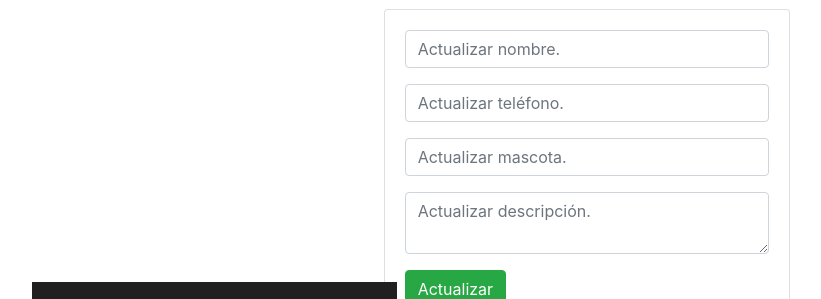
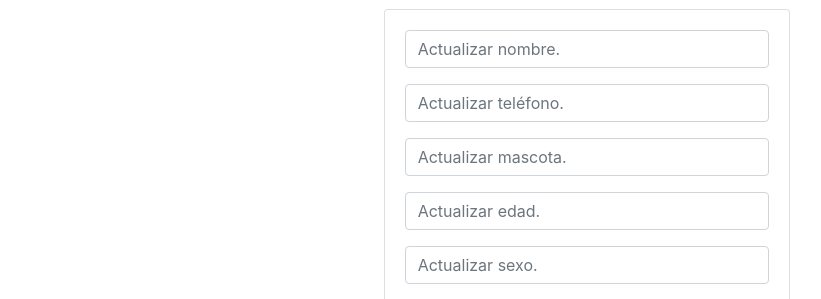
Before and after one commit to keanceva/proyectoFinalLP, a PHP site: page /edit.php?id=1 in a window 1280 px wide. Shown: the part 103-402 px from the top of the page, without its empty margins (53-874 px from the left). Run offline with PHP 8.4, Linux system fonts and the light colour scheme; data that the repository does not hold is empty; some libraries are stand-ins or nearby versions.

Commit message:
Agregando mas campos formulario

```diff
--- a/db.php
+++ b/db.php
@@ -3,7 +3,7 @@
     $conn = mysqli_connect(
         'localhost',
         'root',
-        '19081995',
-        'proyectoFinal'
+        '',
+        'proyectofinal'
     );
 ?>
--- a/edit.php
+++ b/edit.php
@@ -9,6 +9,8 @@
             $nombre = $row['nombre'];
             $telefono = $row['telefono'];
             $mascota = $row['mascota'];
+            $edad = $row['edad'];
+            $sexo = $sexo['sexo'];
             $descripcion = $row['descripcion'];
         }
     }
@@ -17,8 +19,10 @@
         $nombre = $_POST['nombre'];
         $telefono = $_POST['telefono'];
         $mascota = $_POST['mascota'];
+        $edad = $_POST['edad'];
+        $sexo = $_POST['sexo'];
         $descripcion = $_POST['descripcion'];
-        $query = "UPDATE formulario set nombre = '$nombre', telefono = '$telefono', mascota = '$mascota', descripcion = '$descripcion' WHERE id = $id";
+        $query = "UPDATE formulario set nombre = '$nombre', telefono = '$telefono', mascota = '$mascota', edad = '$edad', sexo = '$sexo',  descripcion = '$descripcion' WHERE id = $id";
         mysqli_query($conn,$query);
         $_SESSION['message'] = 'Se actualizó su dato.';
         $_SESSION['message_type'] = 'warning';
@@ -42,6 +46,12 @@
                         <input type="text" name="mascota" class="form-control" value="<?php echo $mascota; ?>" placeholder="Actualizar mascota.">
                     </div>
                     <div class="form-group">
+                        <input type="text" name="edad" class="form-control" value="<?php echo $edad; ?>" placeholder="Actualizar edad.">
+                    </div>
+                    <div class="form-group">
+                        <input type="text" name="sexo" class="form-control" value="<?php echo $sexo; ?>" placeholder="Actualizar sexo.">
+                    </div>
+                    <div class="form-group">
                         <textarea type="text" name="descripcion" rows="2" class="form-control"  placeholder="Actualizar descripción."><?php echo $descripcion; ?></textarea>
                     </div>
                     <button class="btn btn-success" name="update">Actualizar</button>
--- a/formulario.php
+++ b/formulario.php
@@ -21,6 +21,12 @@
                             <input type="text" name="mascota" class="form-control" placeholder="Nombre de la mascota" autofocus>
                         </div>
                         <div  class="form-group">
+                            <input type="text" name="edad" class="form-control" placeholder="Edad de la mascota" autofocus>
+                        </div>
+                        <div  class="form-group">
+                        <div  class="form-group">
+                            <input type="text" name="sexo" class="form-control" placeholder="Sexo de la mascota" autofocus>
+                        </div>
                             <textarea type="text" name="descripcion" class="form-control" placeholder="Descripción de la mascota" autofocus></textarea>
                         </div>
                         <input type="submit" class="btn btn-success btn-block" name="save_task" value="Save Task">
--- a/mascota.php
+++ b/mascota.php
@@ -13,6 +13,8 @@
                 <th>Hombre</th>
                 <th>Teléfono</th>
                 <th>Mascota</th>
+                <th>Edad</th>
+                <th>sexo</th>
                 <th>Descripción</th>
                 <th>Creado</th>
                 <th>Acciones</th>
@@ -28,6 +30,8 @@
                     <td><?php echo $row['telefono'] ?></td>
                     <td><?php echo $row['mascota'] ?></td>
                     <td><?php echo $row['descripcion'] ?></td>
+                    <td><?php echo $row['edad'] ?></td>
+                    <td><?php echo $row['sexo'] ?></td>
                     <td><?php echo $row['fecha'] ?></td>
                     <td>
                         <a href="edit.php?id=<?php echo $row['id'] ?>" class="btn btn-secondary">
--- a/save_task.php
+++ b/save_task.php
@@ -5,7 +5,9 @@
         $telefono = $_POST['telefono'];
         $mascota = $_POST['mascota'];
         $descripcion = $_POST['descripcion'];
-        $query = "INSERT INTO formulario(nombre, telefono, mascota, descripcion) VALUES ('$nombre','$telefono','$mascota','$descripcion')";
+        $edad = $_POST ['edad'];
+        $sexo = $_POST ['sexo'];
+        $query = "INSERT INTO formulario(nombre, telefono, mascota, edad, sexo descripcion) VALUES ('$nombre','$telefono','$mascota', '$edad', '$sexo' '$descripcion')";
         $result = mysqli_query($conn,$query);
         if(!$result){
             die("Fallo");
```
